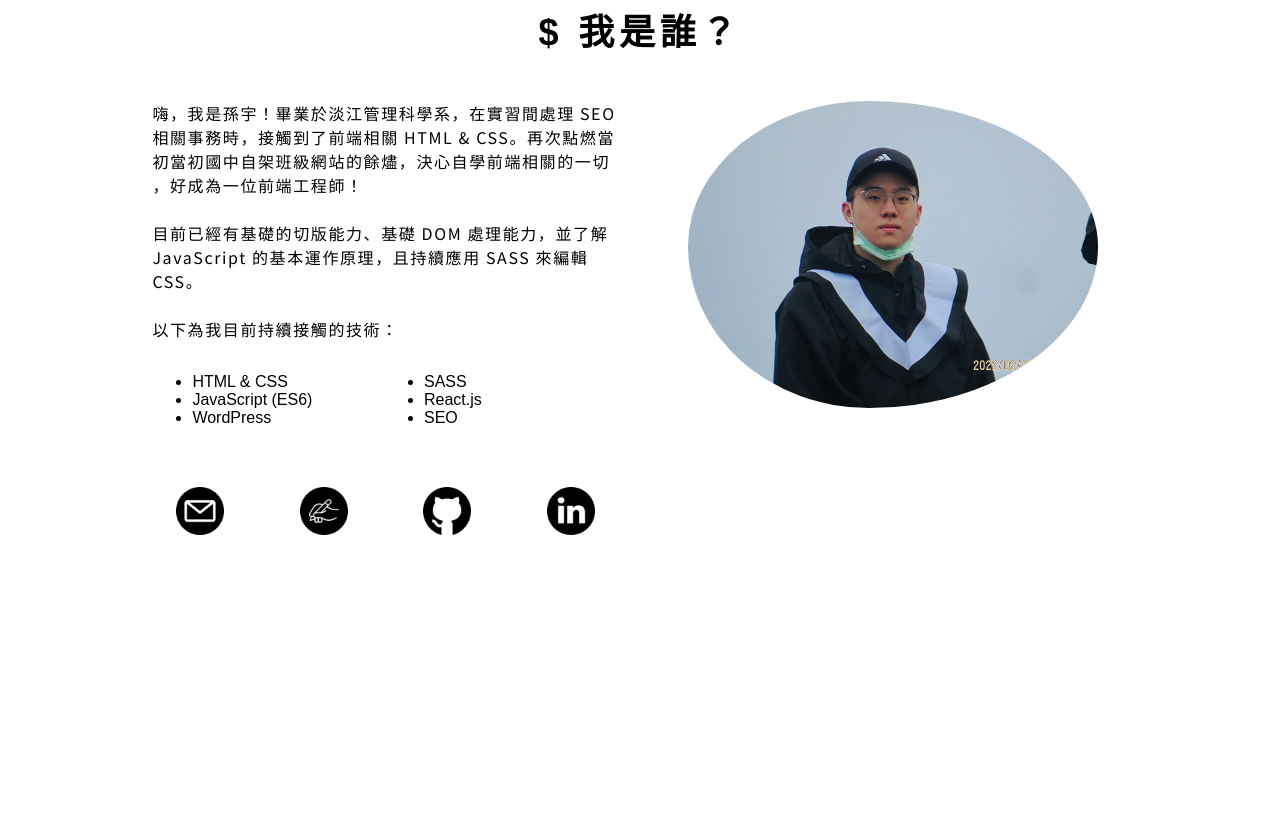
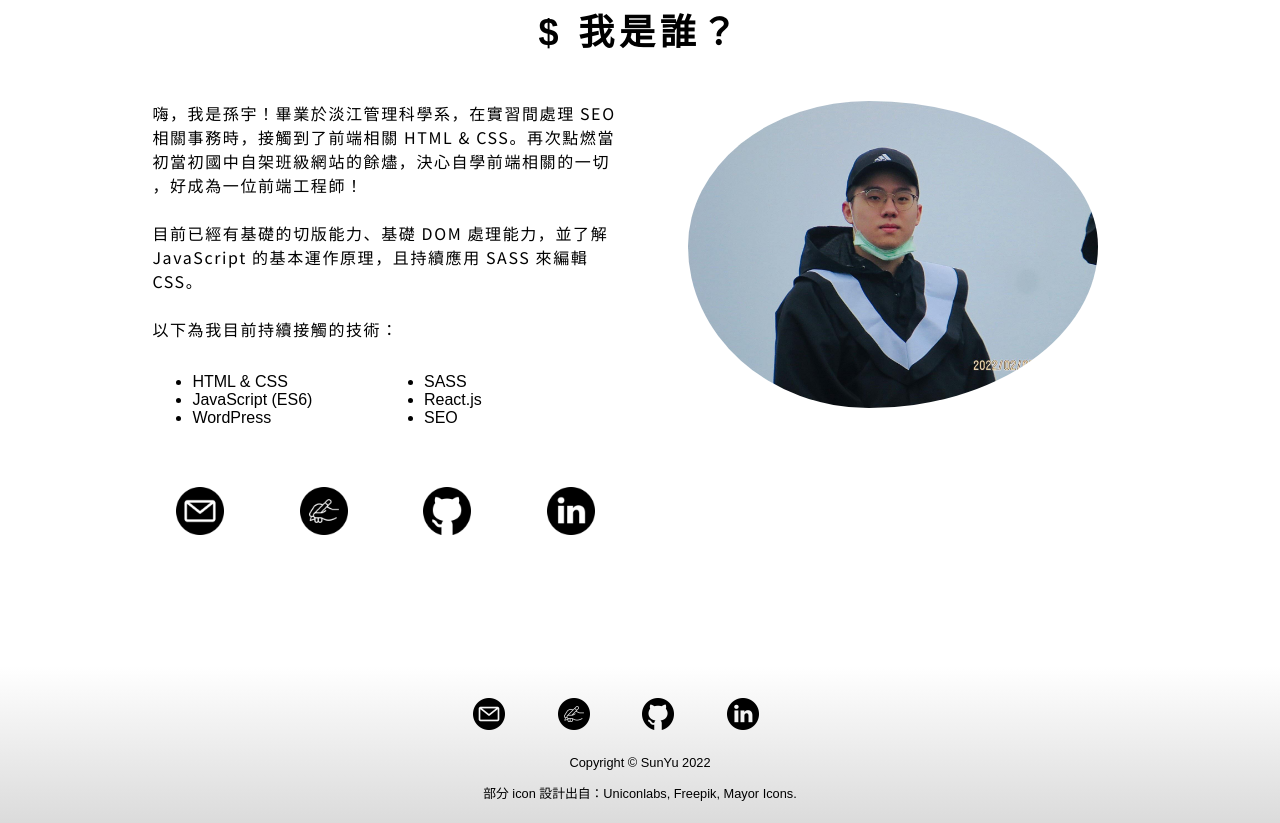
Before and after one commit to TillMac/portfolio, a plain HTML site: page index.html in a window 1280 px wide. Shown: the part 871-1694 px from the top of the page. Before the commit the page ends 1537 px from the top, so only its background shows below. Drawn offline with nearby package versions, Linux system fonts and the light colour scheme.

Commit message:
feat: 新增 footer 區域以表現聯絡方式與 copyright
問題：
1. 需要在瀏覽完網頁後，能讓讀者有更近一步的接觸（相關連絡方式）
2. 需要在瀏覽完網頁後，告訴讀者這一網站的 copyright

原因：
1. 獲取更多關注、留著讀者拼轉換（轉換到 blog, linkedIn page...等）
2. 表達部分 icon 取自於網路，而非自己設計

調整項目：
1. footer 位於 index.html 的架構、文字
2. 將 contact-icon 獨立成 layer scss，因為不只一個區域使用到
3. footer.scss

```diff
--- a/assets/scss/_l-about-me.scss
+++ b/assets/scss/_l-about-me.scss
@@ -62,18 +62,3 @@
     padding-left: 3rem;
     border-radius: 999%;
 }
-
-.contact-me {
-    display: flex;
-    margin-left: 3rem;
-
-    & > a {
-
-        margin-right: 7.75%;
-    }
-
-    &__icon {
-        width: 3rem;
-        height: 3rem;
-    }
-}
--- /dev/null
+++ b/assets/scss/_l-contact-me-icon.scss
@@ -0,0 +1,30 @@
+.contact-me {
+  display: flex;
+
+  &__about{
+
+    margin-left: 3rem;
+    & > a {
+      margin-right: 7.75%;
+    }
+
+    &-icon {
+      width: 3rem;
+      height: 3rem;
+    }
+  }
+
+
+  &__footer {
+    display: inline-block;
+    width: 100%;
+    & > a {
+    margin-right: 3.75%;
+    }
+
+    &-icon {
+      width: 2rem;
+      height: 2rem;
+    }
+  }
+}
--- /dev/null
+++ b/assets/scss/_l-footer.scss
@@ -0,0 +1,16 @@
+.footer {
+  width: 100%;
+  padding: 2rem 0 .5rem;
+  text-align: center;
+
+  &__copyright-text {
+    font-size: 0.8rem;
+    font-weight: 200;
+    padding-top: .5rem;
+  }
+
+  &__icon-copyright {
+    font-size: 0.8rem;
+    font-weight: 200;
+  }
+}
--- a/assets/scss/_linear-gray.scss
+++ b/assets/scss/_linear-gray.scss
@@ -1,3 +1,7 @@
 .linear-gray {
     background: linear-gradient($bgColor-1, $bgColor-2);
 }
+
+.anti-linear-gray {
+    background: linear-gradient($bgColor-2, $bgColor-1);
+}
--- a/assets/scss/default.scss
+++ b/assets/scss/default.scss
@@ -4,7 +4,9 @@
 @import 'index';
 @import 'l-header';
 @import 'l-hero';
-@import 'l-about-me.scss';
+@import 'l-about-me';
+@import 'l-contact-me-icon';
+@import 'l-footer';
 // 元件
 @import 'btn';
 @import 'linear-gray';
--- a/index.html
+++ b/index.html
@@ -36,10 +36,10 @@
                 <div class="cli__item cli__item--flex">
                     <div class="loading-animation">
                         <div class="loading-frames">
-                        <span class="loading-frame">—</span>
-                        <span class="loading-frame">\</span>
-                        <span class="loading-frame">|</span>
-                        <span class="loading-frame">/</span>
+                            <span class="loading-frame">—</span>
+                            <span class="loading-frame">\</span>
+                            <span class="loading-frame">|</span>
+                            <span class="loading-frame">/</span>
                         </div>
                     </div>
                     <p class="ls--2">Still Learning...</p>
@@ -81,18 +81,27 @@
                     <img src="./assets/images/avatar.jpg" alt="Sun Yu 大頭貼" class="self-photo">
                 </div>
                 <div class="about-me__icon">
-                    <div class="contact-me">
-                        <a href="mailto: danny890308@gmail.com" alt="SunYu Email"><img class="contact-me__icon" src="./assets/images/email.png" alt="SunYu Email"></a>
-                        <a href="https://blog.sunyublog.com" alt="SunYu Blog"><img class="contact-me__icon" src="./assets/images/blog.png" alt="SunYu blog"></a>
-                        <a href="https://github.com/TillMac" alt="SunYu Github"><img class="contact-me__icon" src="./assets/images/github.png" alt="SunYu GitHub"></a>
-                        <a href="https://www.linkedin.com/in/%E5%AE%87-%E5%AD%AB-1b940b123/" alt="SunYu LinkedIn"><img class="contact-me__icon" src="./assets/images/linkedin.png" alt="SunYu LinkedIn"></a>
+                    <div class="contact-me contact-me__about">
+                        <a href="mailto: danny890308@gmail.com" alt="SunYu Email"><img class="contact-me__about-icon" src="./assets/images/email.png" alt="SunYu Email"></a>
+                        <a href="https://blog.sunyublog.com" alt="SunYu Blog"><img class="contact-me__about-icon" src="./assets/images/blog.png" alt="SunYu blog"></a>
+                        <a href="https://github.com/TillMac" alt="SunYu Github"><img class="contact-me__about-icon" src="./assets/images/github.png" alt="SunYu GitHub"></a>
+                        <a href="https://www.linkedin.com/in/%E5%AE%87-%E5%AD%AB-1b940b123/" alt="SunYu LinkedIn"><img class="contact-me__about-icon" src="./assets/images/linkedin.png" alt="SunYu LinkedIn"></a>
                     </div>
                 </div>
             </div>
         </div>
         <div class="side-project"></div>
         <div class="daily-challenge"></div>
-        <div class="footer"></div>
+        <div class="footer anti-linear-gray">
+            <div class="contact-me contact-me__footer">
+                <a href="mailto: danny890308@gmail.com" alt="SunYu Email"><img class="contact-me__footer-icon" src="./assets/images/email.png" alt="SunYu Email"></a>
+                <a href="https://blog.sunyublog.com" alt="SunYu Blog"><img class="contact-me__footer-icon" src="./assets/images/blog.png" alt="SunYu blog"></a>
+                <a href="https://github.com/TillMac" alt="SunYu Github"><img class="contact-me__footer-icon" src="./assets/images/github.png" alt="SunYu GitHub"></a>
+                <a href="https://www.linkedin.com/in/%E5%AE%87-%E5%AD%AB-1b940b123/" alt="SunYu LinkedIn"><img class="contact-me__footer-icon" src="./assets/images/linkedin.png" alt="SunYu LinkedIn"></a>
+            </div>
+            <p class="footer__copyright-text">Copyright © SunYu 2022</p>
+            <p class="footer__icon-copyright">部分 icon 設計出自：Uniconlabs, Freepik, Mayor Icons.</p>
+        </div>
     </div>
 </body>
 </html>
```
Also changed, not shown: assets/css/default.css, 1 other file.
